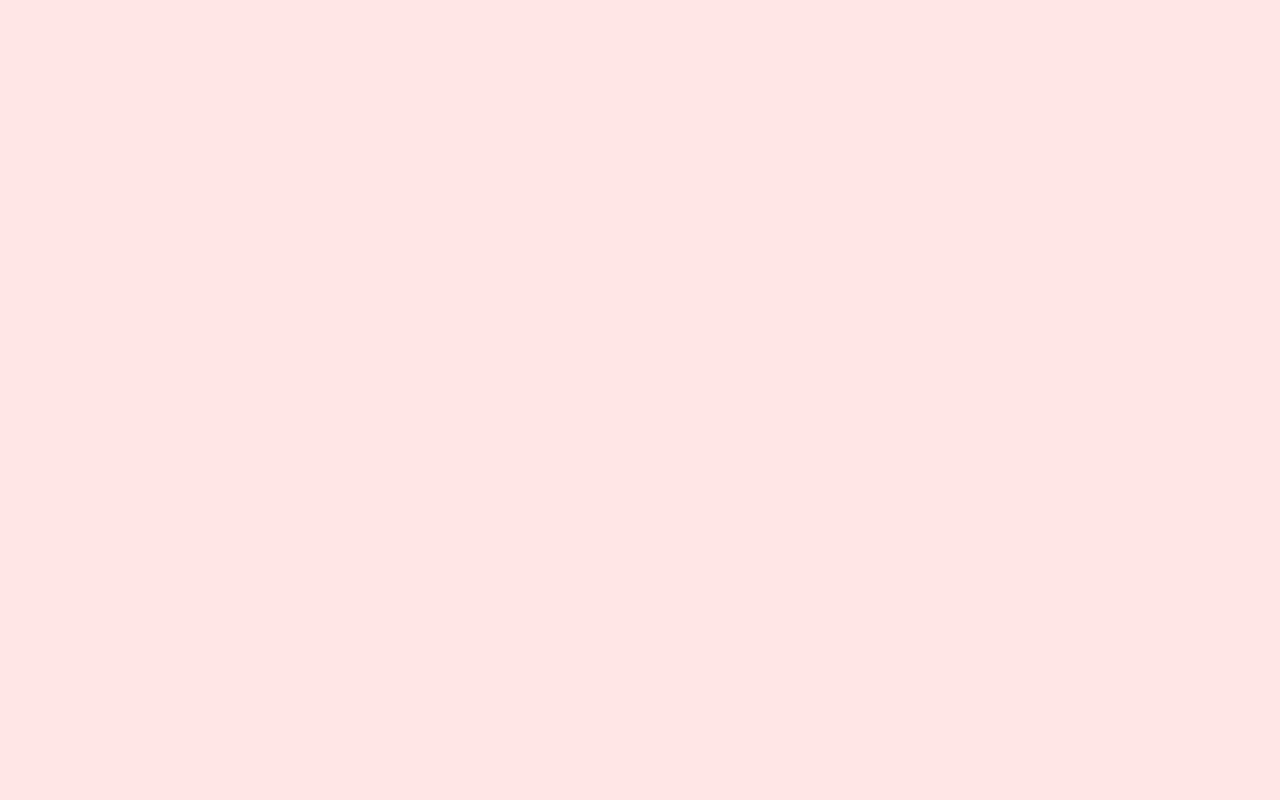
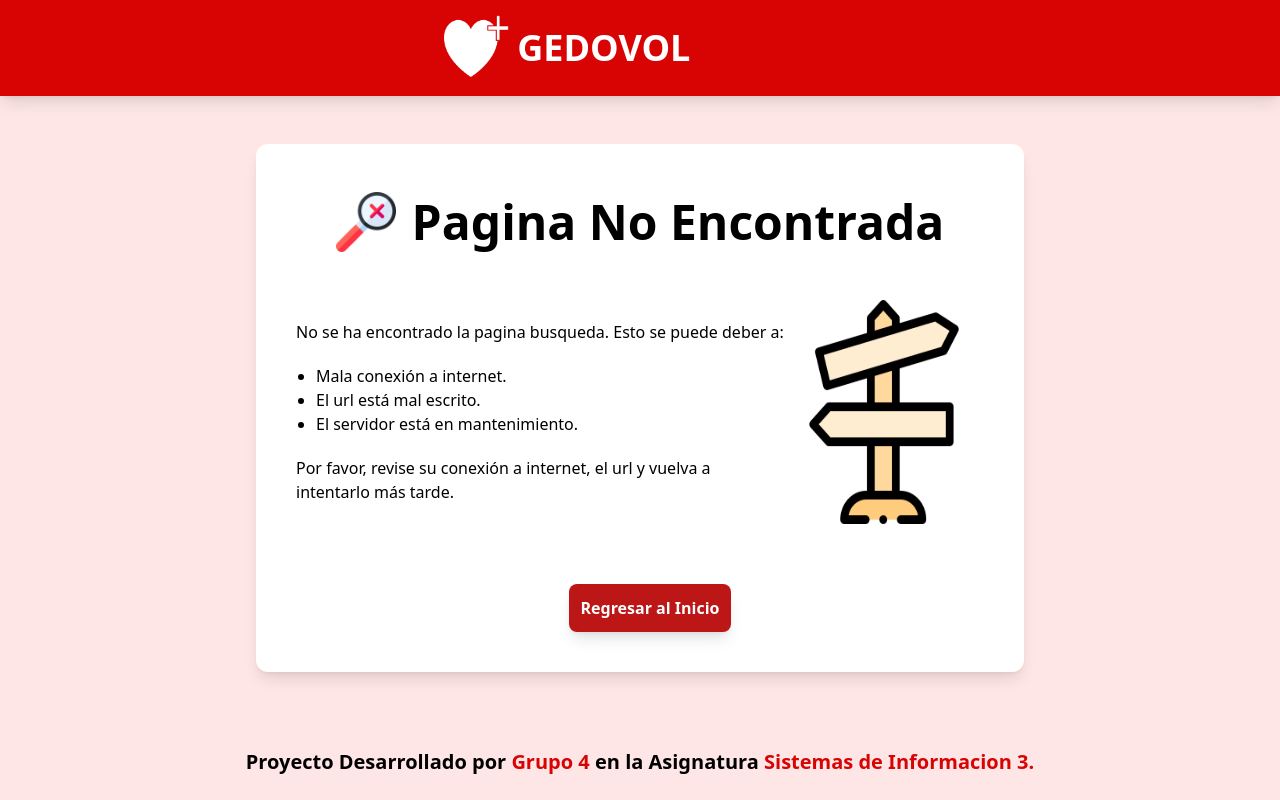
Before and after one commit to Rell-Developer/gedovol-frontend, a React (Vite) app: page /admin in a window 1280 px wide. Before the commit this address had no page. Built offline with nearby package versions, Linux system fonts and the light colour scheme.

Commit message:
[ADD]Se agrego la pagina de no encontrado

```diff
--- a/src/App.jsx
+++ b/src/App.jsx
@@ -6,6 +6,7 @@ import { useState } from 'react'
 import Login from './paginas/publicas/Login.jsx'
 import Desarrolladores from './paginas/publicas/Desarrolladores.jsx'
 import RutaProtegida from './Layout/RutaProtegida.jsx';
+import Error404 from './paginas/publicas/Error404.jsx';
 
 function App() {
   return (
@@ -16,7 +17,8 @@ function App() {
           <Route path="/">
             <Route index element={<Login/>}/>
             <Route path="/desarrolladores" element={<Desarrolladores/>}/>
-            <Route path='/admin/donantes' element={<RutaProtegida/>}/>
+            <Route path='/admin/usuarios' element={<RutaProtegida/>}/>
+            <Route path='*' element={<Error404/>}/>
           </Route>
 
           {/* <Route path='/admin'>
--- a/src/Layout/RutaProtegida.jsx
+++ b/src/Layout/RutaProtegida.jsx
@@ -1,7 +1,7 @@
 import React from 'react';
 import Navegador from '../components/Navegador.jsx';
 import Usuarios from '../paginas/privadas/Usuarios.jsx';
-
+import Footer from '../components/Footer.jsx';
 
 const RutaProtegida = () => {
     return (
@@ -9,7 +9,14 @@ const RutaProtegida = () => {
             <main className='w-full flex'>
                 <Navegador/>
                 {/* <Outlet/> */}
-                <Usuarios/>
+                <div className='flex flex-col w-full bg-white'>
+                    <div style={{height: "90vh"}}>
+                        <Usuarios/>
+                    </div>
+                    <div style={{height: "10vh"}}>
+                        <Footer/>
+                    </div>
+                </div>
             </main>
         </>
     )
--- a/src/components/Footer.jsx
+++ b/src/components/Footer.jsx
@@ -4,9 +4,9 @@ import {Link} from 'react-router-dom';
 const Footer = () => {
     return (
         <>
-            <footer className='w-full flex justify-center bg-color1 py-5'>
+            <footer className='w-full flex justify-center bg-transparent'>
                 <Link to="/desarrolladores">
-                    <h4 className='text-xl font-bold py-5 cursor-pointer'>
+                    <h4 className='text-xl font-bold py-3 cursor-pointer'>
                         Proyecto Desarrollado por <span className="text-color2">Grupo 4</span> en la Asignatura <span className="text-color2">Sistemas de Informacion 3.</span>
                     </h4>
                 </Link>
--- a/src/components/Navegador.jsx
+++ b/src/components/Navegador.jsx
@@ -80,7 +80,7 @@ const Navegador = () => {
                                     <path d="M17.414 2.586a2 2 0 00-2.828 0L7 10.172V13h2.828l7.586-7.586a2 2 0 000-2.828z"></path><path fill-rule="evenodd" d="M2 6a2 2 0 012-2h4a1 1 0 010 2H4v10h10v-4a1 1 0 112 0v4a2 2 0 01-2 2H4a2 2 0 01-2-2V6z" clip-rule="evenodd"></path>
                                 </svg>
                             </div>
-                            <li className="titulos-opciones list-none">Reportes</li>
+                            <li className="titulos-opciones list-none">Donantes</li>
                         </div>
                     </div>
                     <div className="px-4 py-1">
--- a/src/paginas/publicas/Desarrolladores.jsx
+++ b/src/paginas/publicas/Desarrolladores.jsx
@@ -77,7 +77,7 @@ const Desarrolladores = () => {
                                 <p className='text-color2'>
                                     Github:
                                     <span className='font-normal text-black'>
-                                        <a href="https://github.com" target="_blank"> Adriana Moncada</a>
+                                        <a href="https://github.com/Adrimoncada2" target="_blank"> @Adrimoncada2</a>
                                     </span>
                                 </p>
                             </div>
--- /dev/null
+++ b/src/paginas/publicas/Error404.jsx
@@ -0,0 +1,72 @@
+// Importaciones
+import React from 'react'
+import { Link } from 'react-router-dom'
+
+// Componentes Publicos
+import Footer from '../../components/Footer'
+
+const Error404 = () => {
+    return (
+        <>
+            {/* Encabezado */}
+            <header className='w-full flex justify-center bg-color2 h-24 shadow-lg'>
+                <Link to="/admin/usuarios" className='items-center flex'>
+                    <div className='flex items-center'>
+                            <img src="/img/logo-blanco.png" alt="logo" className="w-1/6"/>
+                            <h2 className='mx-2 text-white font-bold text-4xl'>
+                                GEDOVOL
+                            </h2>
+                    </div>
+                </Link>
+            </header>
+
+            {/* Contenido */}
+            <section className='w-full flex flex-col justify-between items-center content-center' style={{height: "80vh"}}>
+                {/* Contenido de aviso */}
+                <div className='flex flex-col justify-center items-center content-center justify-items-center mt-12 w-3/5 bg-white p-10 rounded-xl shadow-lg'>
+                    {/* Titulo */}
+                    <div className='my-2 flex items-center'>
+                        <img src="/img/no-hay-resultados.png" alt="" width="60" className="mx-2"/>
+                        <h2 className='text-5xl font-bold mx-2'>Pagina No Encontrada</h2>
+                    </div>
+
+                    {/* Descripcion */}
+                    <div className='my-10 flex'>
+                        <div>
+                            <p className='my-5'>
+                                No se ha encontrado la pagina busqueda. Esto se puede deber a:
+                            </p>
+
+                            <ul className='my-5 ml-5 list-disc'>
+                                <li>Mala conexión a internet.</li>
+                                <li>El url está mal escrito.</li>
+                                <li>El servidor está en mantenimiento.</li>
+                            </ul>
+
+                            <p className='my-5'>
+                                Por favor, revise su conexión a internet, el url y vuelva a intentarlo más tarde.
+                            </p>
+                        </div>
+
+                        <img src="/img/direcciones.png" alt="direccion" width="200" />
+                    </div>
+
+                    {/* Boton de Retorno */}
+                    <Link
+                        to="/admin/usuarios"
+                    >
+                        <button
+                            className='ml-5 mt-5 cursor-pointer p-3 bg-color3 hover:bg-color2 text-white font-bold rounded-lg shadow-lg transition-all'
+                        >
+                            Regresar al Inicio
+                        </button>
+                    </Link>
+                </div>
+            </section>
+            {/* Creditos */}
+            <Footer/>
+        </>
+    )
+}
+
+export default Error404
--- a/src/paginas/publicas/Login.jsx
+++ b/src/paginas/publicas/Login.jsx
@@ -50,7 +50,7 @@ const Login = () => {
         // Pasa la validacion
         console.log('Buscando en la base de datos');
         if(usuario === 'admin@admin.com' && password === 'admin12345'){
-            navigate('/admin/donantes');
+            navigate('/admin/usuarios');
         }
     }
 
```
Also changed, not shown: public/img/direcciones.png (added), public/img/no-hay-resultados.png (added).
